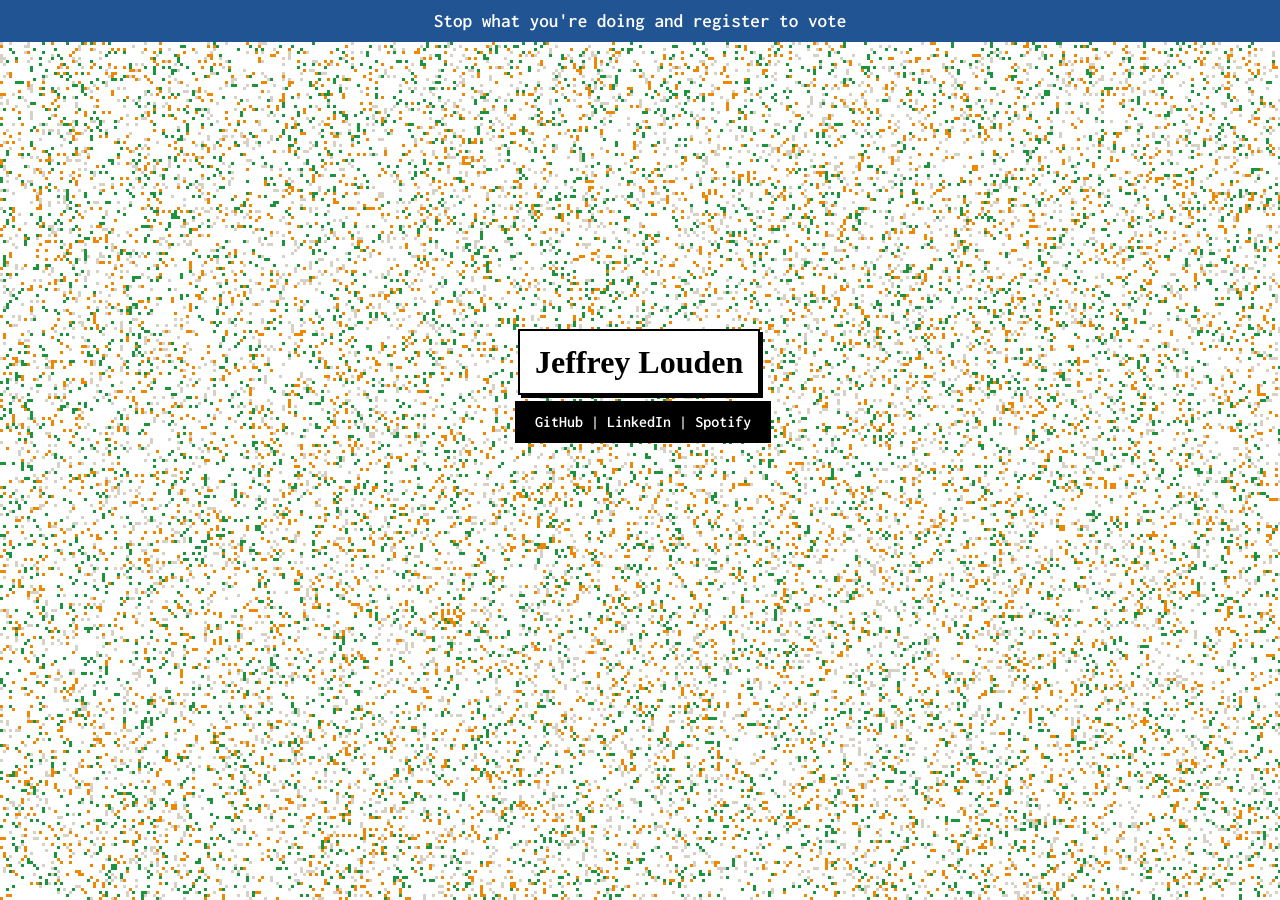
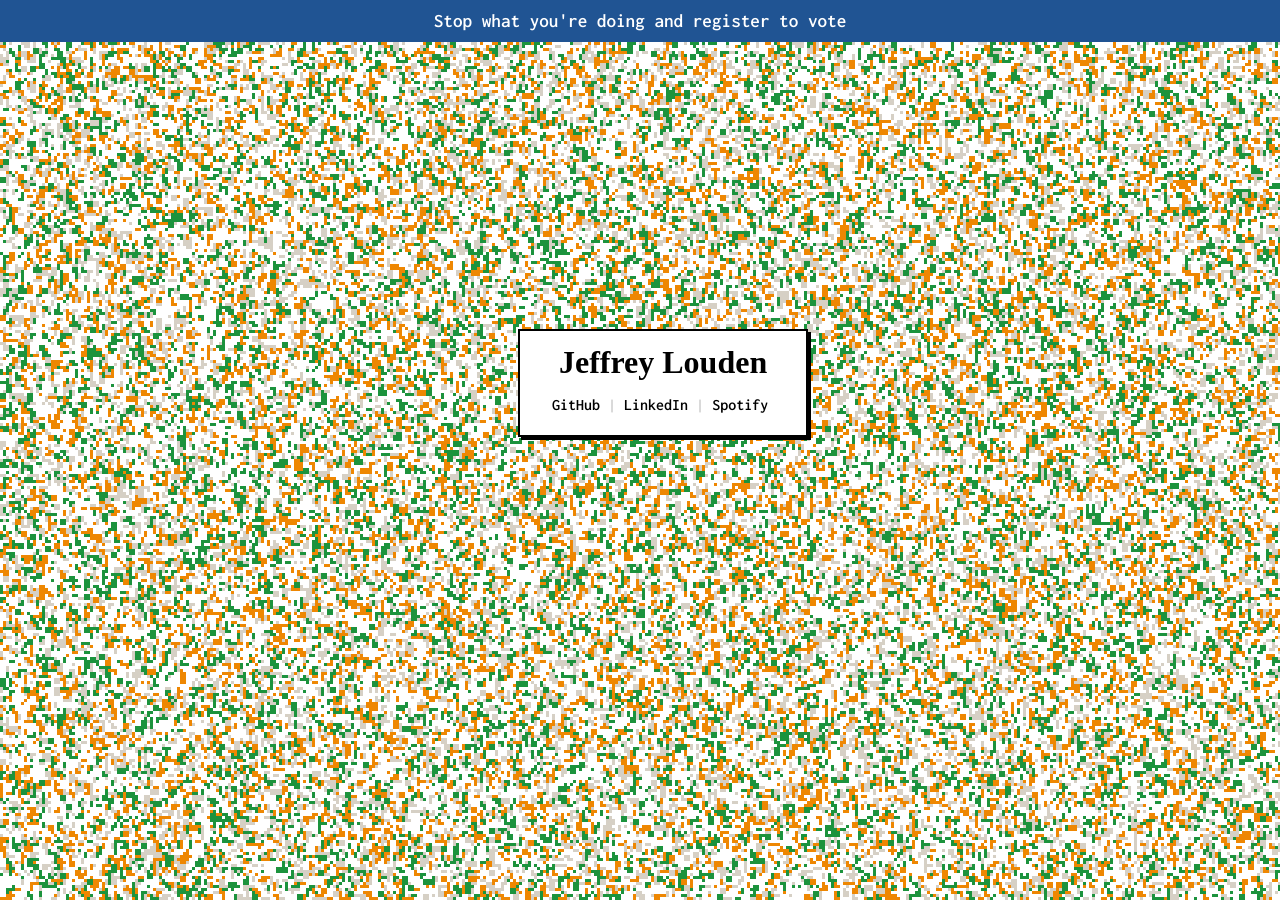
Before and after one commit to jeffreylouden/jeffreylouden.github.com, a Jekyll site: the page built from index.html, in a window 1280 px wide. Built offline with Jekyll 4.4.1, drawn with Linux system fonts in a browser that asks for light colours; some web fonts are replaced.

Commit message:
Clean up; minify content

```diff
--- a/_includes/header.html
+++ b/_includes/header.html
@@ -4,10 +4,9 @@
 
   <title>{{ site.data.meta.title }}</title>
 
-  <link
-    href="https://fonts.googleapis.com/css2?family=Alice&family=Inconsolata:wght@600&display=swap"
-    rel="stylesheet"
-  />
+  <link rel="stylesheet" href="{{ site.url }}/css/style.min.css" />
+  <link href="https://fonts.googleapis.com/css2?family=Alice&family=Inconsolata:wght@600&display=swap"
+    rel="stylesheet" />
 
   <meta name="author" content="{{ site.data.meta.author }}" />
   <meta name="description" content="{{ site.data.meta.description }}" />
@@ -15,8 +14,6 @@
   <link rel="author" href="https://plus.google.com/112822764971954618962" />
   <link rel="canonical" href="{{ site.url }}/" />
   <link type="text/plain" rel="author" href="{{ site.url }}/humans.txt" />
-
-  <link rel="stylesheet" href="{{ site.url }}/css/style.css" />
 
   <meta property="og:site_name" content="{{ site.name }}" />
   <meta property="og:title" content="{{ site.data.meta.title }}" />
@@ -29,37 +26,17 @@
   <meta itemprop="description" content="{{ site.data.meta.description }}" />
   <meta itemprop="image" content="{{ site.url }}/img/fb-thumb.jpg" />
 
-  <meta
-    name="viewport"
-    content="width=device-width, initial-scale=1.0, maximum-scale=1.0, user-scalable=no"
-  />
+  <meta name="viewport" content="width=device-width, initial-scale=1.0, maximum-scale=1.0, user-scalable=no" />
   <meta name="HandheldFriendly" content="true" />
 
   <link rel="apple-touch-icon" href="{{ site.url }}/apple-touch-icon.png" />
-  <link
-    rel="apple-touch-icon-precomposed"
-    href="{{ site.url }}/apple-touch-icon-precomposed.png"
-  />
-  <link
-    rel="apple-touch-icon-precomposed"
-    sizes="57x57"
-    href="{{ site.url }}/apple-touch-icon-57x57-precomposed.png"
-  />
-  <link
-    rel="apple-touch-icon-precomposed"
-    sizes="72x72"
-    href="{{ site.url }}/apple-touch-icon-72x72-precomposed.png"
-  />
-  <link
-    rel="apple-touch-icon-precomposed"
-    sizes="114x114"
-    href="{{ site.url }}/apple-touch-icon-114x114-precomposed.png"
-  />
-  <link
-    rel="apple-touch-icon-precomposed"
-    sizes="144x144"
-    href="{{ site.url }}/apple-touch-icon-144x144-precomposed.png"
-  />
+  <link rel="apple-touch-icon-precomposed" href="{{ site.url }}/apple-touch-icon-precomposed.png" />
+  <link rel="apple-touch-icon-precomposed" sizes="57x57" href="{{ site.url }}/apple-touch-icon-57x57-precomposed.png" />
+  <link rel="apple-touch-icon-precomposed" sizes="72x72" href="{{ site.url }}/apple-touch-icon-72x72-precomposed.png" />
+  <link rel="apple-touch-icon-precomposed" sizes="114x114"
+    href="{{ site.url }}/apple-touch-icon-114x114-precomposed.png" />
+  <link rel="apple-touch-icon-precomposed" sizes="144x144"
+    href="{{ site.url }}/apple-touch-icon-144x144-precomposed.png" />
 
   <link rel="shortcut icon" href="{{ site.url }}/favicon.ico" />
 </head>
--- a/_layouts/base.html
+++ b/_layouts/base.html
@@ -1,8 +1,10 @@
 <!doctype html>
 <html lang="en" itemscope itemtype="https://schema.org/WebPage">
 {% include header.html %}
+
 <body>
 	{{ content }}
-	<script type="text/javascript" src="{{ site.url }}/js/core.js"></script>
+	<script type="text/javascript" src="{{ site.url }}/js/core.min.js"></script>
 </body>
+
 </html>
--- a/css/style.css
+++ b/css/style.css
@@ -156,7 +156,7 @@ body {
 }
 
 body a {
-    color: #fff;
+    color: #000;
     text-decoration: none;
 }
 
@@ -173,18 +173,11 @@ footer {
 }
 
 h1 {
-    color: #000;
-    display: inline-block;
-    padding: 5px;
-    text-align: left;
+    text-align: center;
     font-family: 'Alice', serif;
     font-weight: 600;
     font-size: 2rem;
     line-height: 1;
-    padding: 15px;
-    border: 2px solid #000;
-    background: #fff;
-    box-shadow: 3px 3px 0 #000;
 }
 
 #social {
@@ -195,17 +188,20 @@ h1 {
     text-align: center;
     position: relative;
     top: 6px;
-    background: #000;
-    color: #fff;
     left: 1px;
 }
 
 header {
+    background: #fff;
+    color: #000;
     position: absolute;
     top: 150px;
     left: calc(50% - 122px);
     font-size: 1rem;
     line-height: 2rem;
+    padding: 15px;
+    border: 2px solid #000;
+    box-shadow: 3px 3px 0 #000;
     z-index: 999;
 }
 
--- a/index.html
+++ b/index.html
@@ -6,7 +6,7 @@ layout: base
 <section id="main" role="main">
   <canvas id="lines"></canvas>
   <header>
-    <h1 class="glitch" data-text="{{site.data.index.header}}">
+    <h1>
       {{site.data.index.header}}
     </h1>
     {% include social.html %}
--- a/js/core.js
+++ b/js/core.js
@@ -46,7 +46,7 @@ function generateColors(maxColors) {
         const randomColor = getRandomInt(0, 4);
 
         context.fillStyle = colorArray[randomColor];
-        context.fillRect(e, f, getRandomInt(0, 1), getRandomInt(0, 1));
+        context.fillRect(e, f, getRandomInt(0, 2), getRandomInt(0, 2));
       }
     }
 
```
Also changed, not shown: css/style.min.css, js/core.min.js.
